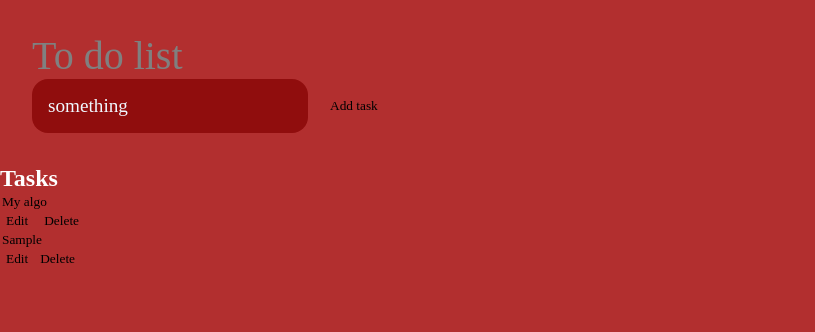
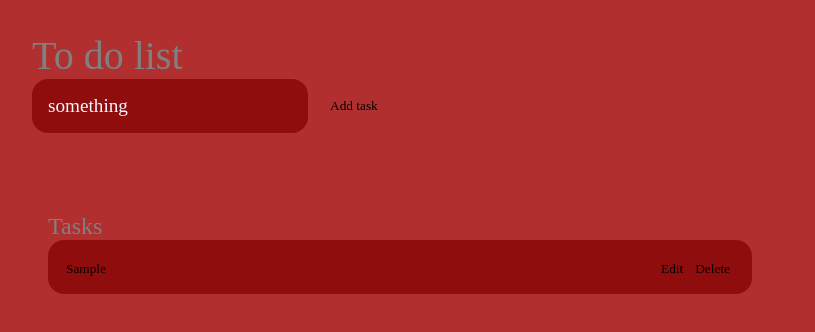
Before and after one commit to Tatiana-Na/To-do-list, a plain HTML site: page index.html in a window 1280 px wide. Both pictures are taken after typing "Sample" into the empty fields and a click on the input "Add task". Shown: the whole page, without its empty margins (0-815 px from the left). Drawn offline with Linux system fonts and the light colour scheme.

Commit message:
finished CSS style structure

```diff
--- a/index.html
+++ b/index.html
@@ -27,7 +27,8 @@
 <main>
   <section class="task_list">
     <h2>Tasks</h2>
-    <div id="tasks">
+    <div class="tasks" id="tasks" >
+      <!--
        <div class="content">
        <input
         type="text"
@@ -38,7 +39,7 @@
       <div class="actions">
         <button class="edit">Edit</button>
         <button class="delete">Delete</button>
-      </div>
+      </div> -->
     </div>
   </section>
 </main>
--- a/main.css
+++ b/main.css
@@ -67,3 +67,30 @@ color: aqua;
 .input_submit:active {
     color: rgb(30, 63, 63);
 }
+
+main {
+    flex: 1 1 0%;
+    padding: 2rem 2rem;
+    max-width: 800px;
+    width: 100%;
+}
+
+.task_list {
+ padding: 1rem;
+}
+
+h2 {
+    font-size: 1.5rem;
+    font-weight: 400;
+    color: var(--gray);
+}
+
+.task_element {
+    display: flex;
+    justify-content: space-between;
+    background-color: var(--darker);
+    padding: 1rem;
+    border-radius: 1rem;
+    font-size: 1.2rem;
+
+}
```
